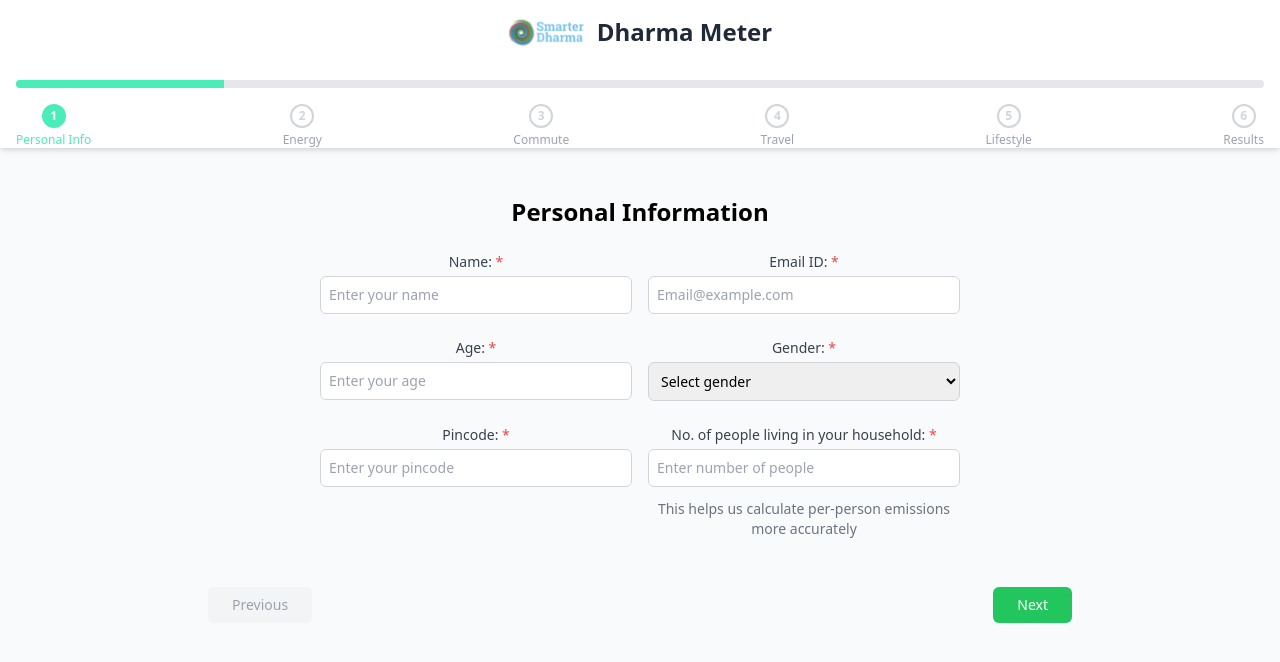
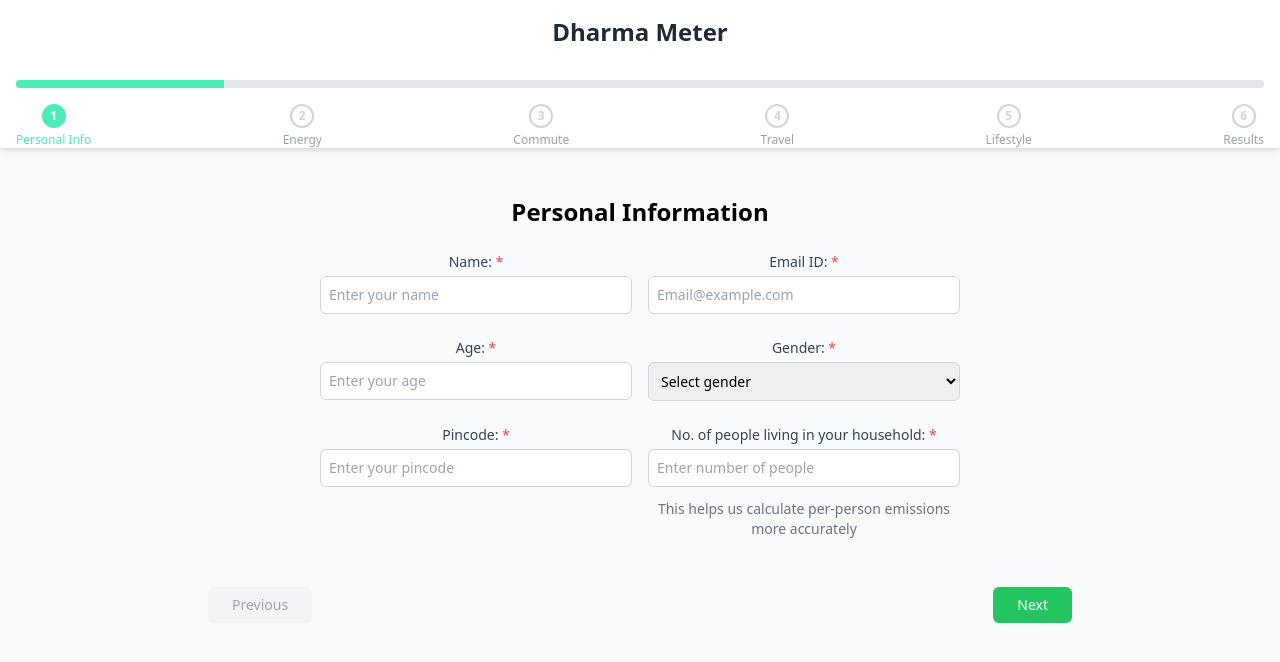
Before and after one commit to SmarterDharma/carbon-calculator, a React (Create React App) app: page / in a window 1280 px wide. Shown: the top 662 px of the page. Built offline with nearby package versions, Linux system fonts and the light colour scheme.

Commit message:
minor fix

```diff
--- a/src/App.js
+++ b/src/App.js
@@ -287,7 +287,6 @@ function App() {
       <header className="bg-white shadow-sm">
         <div className="container mx-auto px-4 py-4">
           <div className="flex items-center justify-center gap-3">
-            <img src="/logo-2.svg" alt="Dharma Meter Logo" className="h-8" />
             <h1 className="text-2xl font-bold text-gray-800">Dharma Meter</h1>
           </div>
         </div>
```
Also changed, not shown: 1 other file (tests, documents, lock files or other folders).
